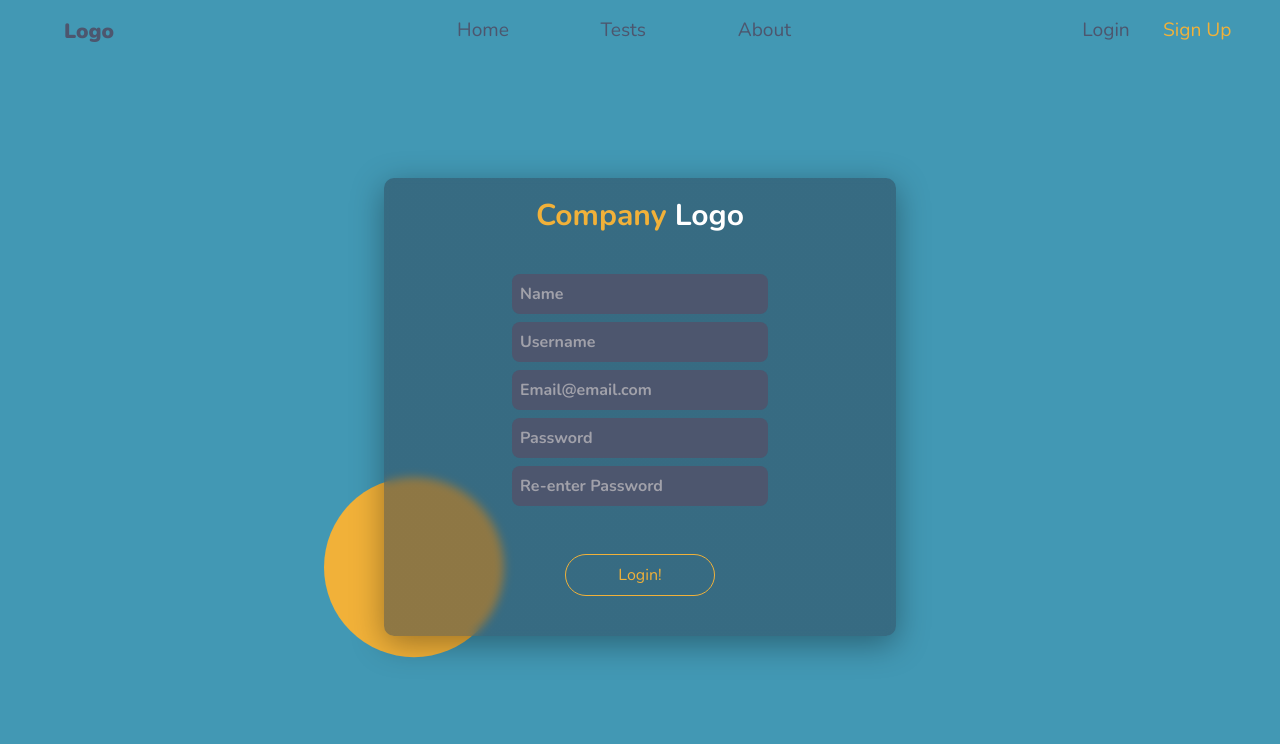
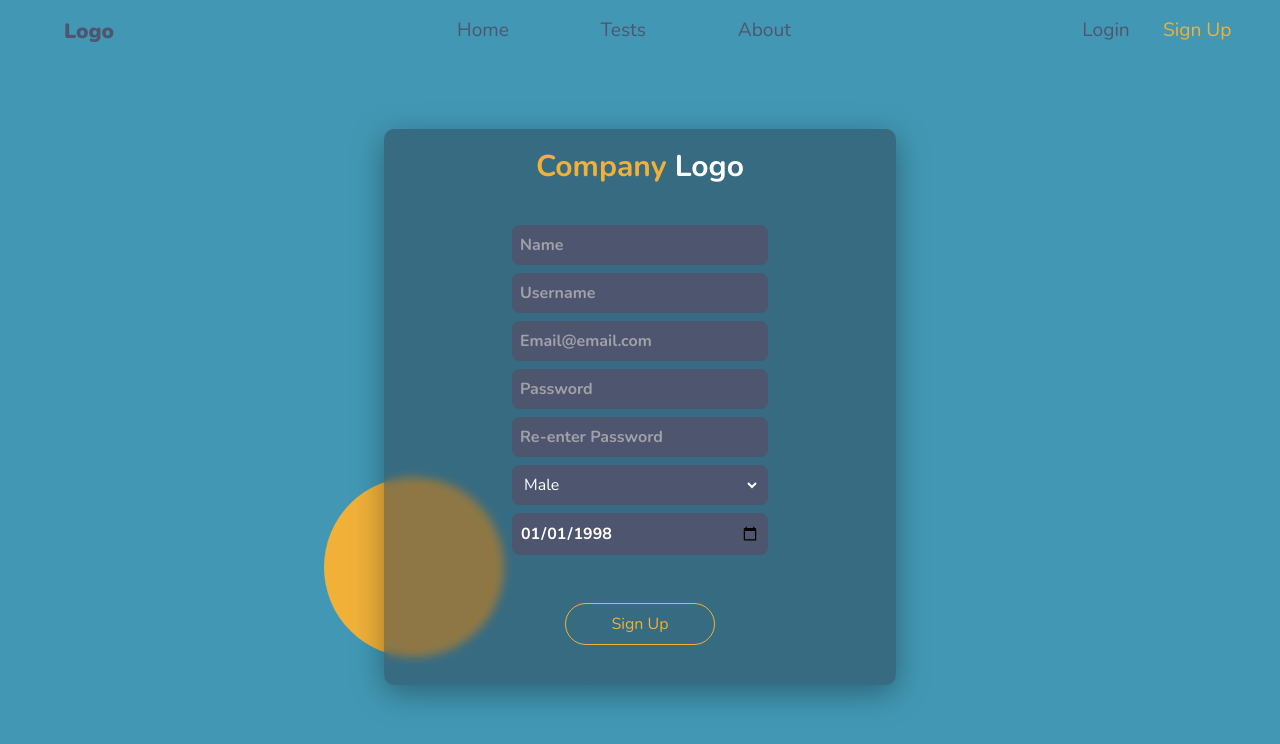
Before and after one commit to mostafa-rezaie/how-is-my-mental-health, a Vue app: page /sign-up in a window 1280 px wide. Shown: the top 744 px of the page. Built offline with nearby package versions, Linux system fonts and the light colour scheme.

Commit message:
add gender and date of birth input

```diff
--- /dev/null
+++ b/src/components/InputDate.vue
@@ -0,0 +1,16 @@
+<template>
+<div class="input-date">
+    <input type="date" class="w-full bg-sec-1 p-2 rounded-lg text-white font-bold" value="1998-01-01">
+</div>
+</template>
+
+<script>
+export default {
+  name: 'InputDate',
+  props: {
+  }
+}
+</script>
+
+<style scoped>
+</style>
--- /dev/null
+++ b/src/components/UserInputSelect.vue
@@ -0,0 +1,26 @@
+<template>
+  <div class="select-input w-full bg-sec-1 p-2 rounded-lg text-white font-bold">
+    <select name="gender" id="gender">
+      <option value="M">Male</option>
+      <option value="F">Female</option>
+      <option value="N">Prefer Not to Say</option>
+    </select>
+  </div>
+</template>
+
+<script>
+export default {
+  name: "UserInputSelect",
+  props: {},
+};
+</script>
+
+<style scoped>
+select option{
+    @apply w-full bg-sec-1 p-2 rounded-lg text-white font-bold;
+}
+select{
+    background-color: transparent;
+    width: 100%;
+}
+</style>
--- a/src/views/Login.vue
+++ b/src/views/Login.vue
@@ -27,6 +27,7 @@
             input-name="password"
             class="mt-3"
           ></user-input>
+
         </div>
         <div class="bottom-section">
           <div class="btn-container mb-5">
--- a/src/views/SignUp.vue
+++ b/src/views/SignUp.vue
@@ -1,22 +1,45 @@
 <template>
   <div class="login-page">
-    <Header/>
-    <div class="card-container flex flex-col min-h-screen-90 justify-center m-auto w-2/5 relative">
-      <div class="circle">
-      </div>
-      <div class="card flex flex-col items-center min-h-20 ">
-        <div class="logo text-white text-3xl font-bold mt-5 ">
-          <span class="text-sec-2 ">Company</span> Logo
+    <Header />
+    <div
+      class="
+        card-container
+        flex flex-col
+        min-h-screen-90
+        justify-center
+        m-auto
+        w-2/5
+        relative
+      "
+    >
+      <div class="circle"></div>
+      <div class="card flex flex-col items-center min-h-20">
+        <div class="logo text-white text-3xl font-bold mt-5">
+          <span class="text-sec-2">Company</span> Logo
         </div>
-        <div class="inputs w-2/4 mb-10 mt-10"  >
+        <div class="inputs w-2/4 mb-10 mt-10">
           <user-input place-holder="Name" input-name="name"></user-input>
-          <user-input place-holder="Username" input-name="username"></user-input>
-          <user-input place-holder="Email@email.com" input-name="email"></user-input>
-          <user-input place-holder="Password" input-name="password" ></user-input>
-          <user-input place-holder="Re-enter Password" input-name="password2"></user-input>
+          <user-input
+            place-holder="Username"
+            input-name="username"
+          ></user-input>
+          <user-input
+            place-holder="Email@email.com"
+            input-name="email"
+          ></user-input>
+          <user-input
+            place-holder="Password"
+            input-name="password"
+          ></user-input>
+          <user-input
+            place-holder="Re-enter Password"
+            input-name="password2"
+          ></user-input>
+          <user-input-select />
+          <input-date/>
         </div>
         <div class="btn-container mb-10">
-          <button class="login-btn">Login!</button>
+          <button class="login-btn">Sign Up</button>
         </div>
       </div>
     </div>
@@ -26,20 +49,28 @@
 <script>
 import Header from "../components/Header";
 import UserInput from "../components/UserInput";
+import UserInputSelect from "../components/UserInputSelect";
+import InputDate from "../components/InputDate";
 
 export default {
-  name: 'SignUp',
+  name: "SignUp",
   props: {},
   components: {
     Header,
     UserInput,
-  }
-}
+    UserInputSelect,
+    InputDate,
+  },
+};
 </script>
 
 <style scoped>
 .card {
-  background: linear-gradient(135deg, rgba(44, 62, 80, 0.5), rgba(44, 62, 80, 0.5));
+  background: linear-gradient(
+    135deg,
+    rgba(44, 62, 80, 0.5),
+    rgba(44, 62, 80, 0.5)
+  );
   /*background-color: rgba(44, 62, 80, 0.5);*/
   /*filter: blur(10px);*/
   backdrop-filter: blur(5px);
@@ -49,7 +80,7 @@ export default {
 
 .circle {
   background-color: #f1b139;
-  clip-path: circle(30.0% at 50% 50%);
+  clip-path: circle(30% at 50% 50%);
   width: 300px;
   height: 300px;
   position: absolute;
@@ -60,22 +91,19 @@ export default {
 
 .login-btn {
   @apply px-4 py-2 border rounded-3xl text-base
-  border-sec-2 text-sec-2
-  ;
+  border-sec-2 text-sec-2;
   min-width: 150px;
   font-weight: normal;
-  transition: all .3s ease;
+  transition: all 0.3s ease;
 }
 
 .login-btn:hover {
   background-color: #f1b139;
   color: black;
-  transition: all .3s ease-out;
-
+  transition: all 0.3s ease-out;
 }
-.inputs div{
-  margin-bottom: .5rem;
+.inputs div {
+  margin-bottom: 0.5rem;
   width: 100%;
 }
-
 </style>
```
